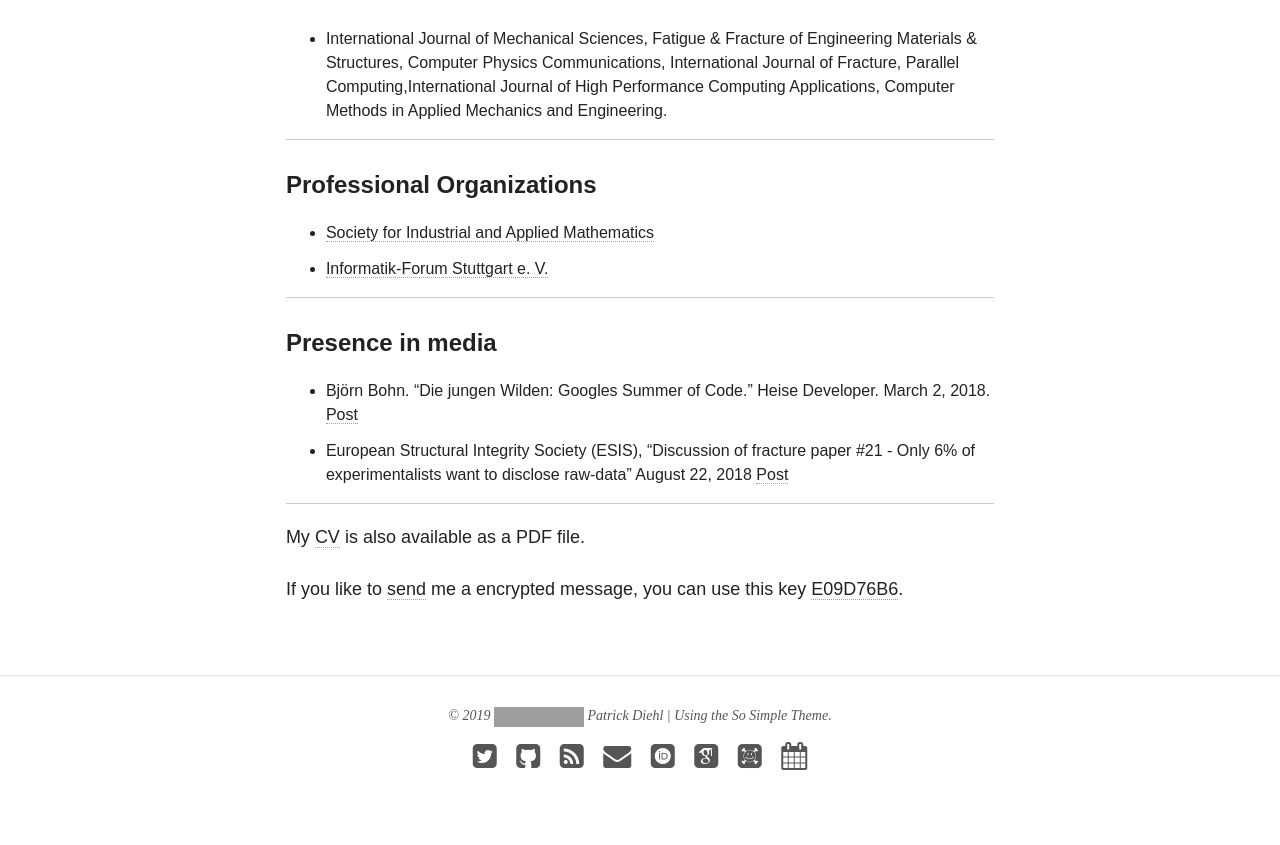
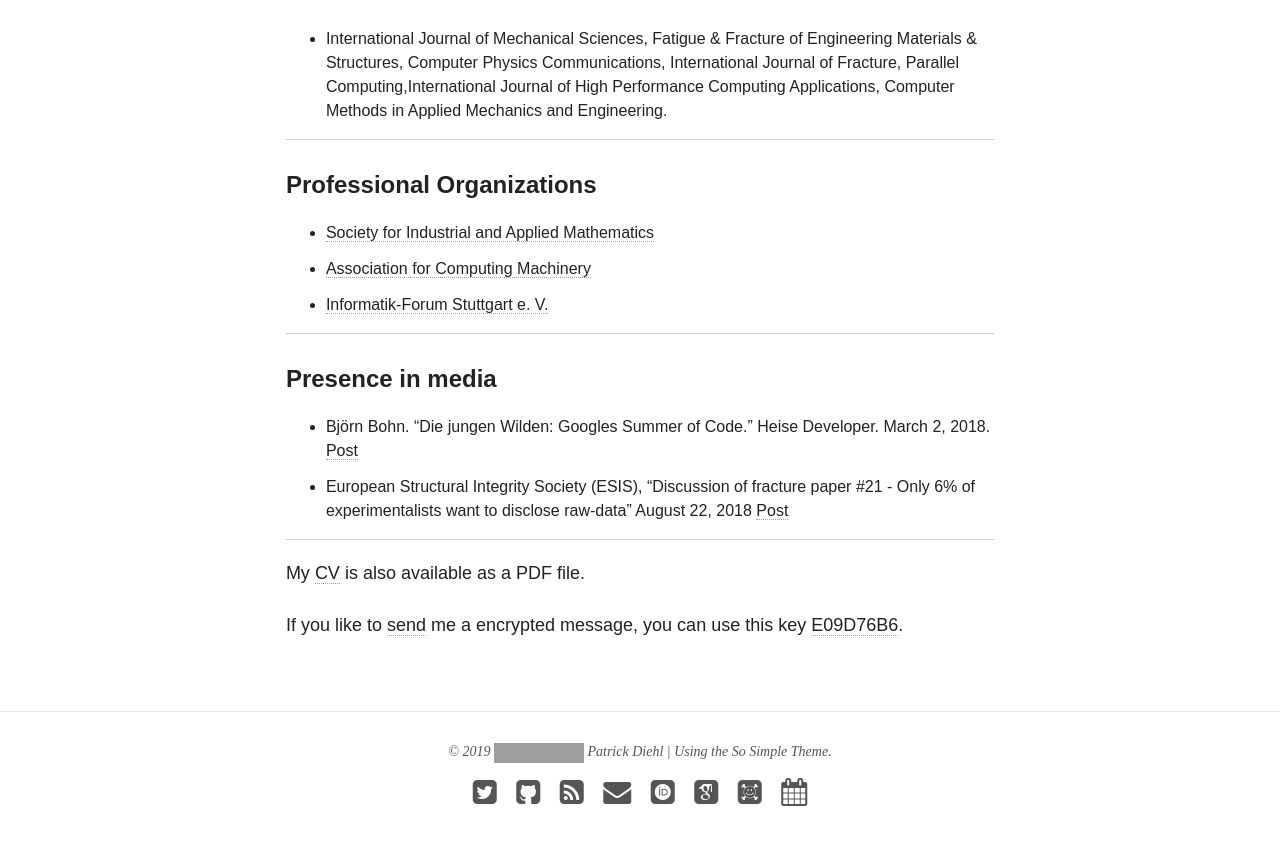
Before and after one commit to diehlpk/diehlpk.github.io, a Jekyll site: the page built from cv/index.md, in a window 1280 px wide and 900 px high, scrolled down 7098 px. Shown: the top 845 px of the window. Built offline with Jekyll 4.4.1, drawn with Linux system fonts in a browser that asks for light colours; nearby versions of some CDN libraries; some web fonts are replaced; grey boxes are pictures that could not be loaded.

Commit message:
Update CV`

```diff
--- a/cv/index.md
+++ b/cv/index.md
@@ -198,6 +198,7 @@
 
 #### Professional Organizations
 * [Society for Industrial and Applied Mathematics](https://www.siam.org/)
+* [Association for Computing Machinery](https://www.acm.org/)
 * [Informatik-Forum Stuttgart e. V.](http://www.infos.informatik.uni-stuttgart.de/)
 
 ---
```
Also changed, not shown: 2 other files.
